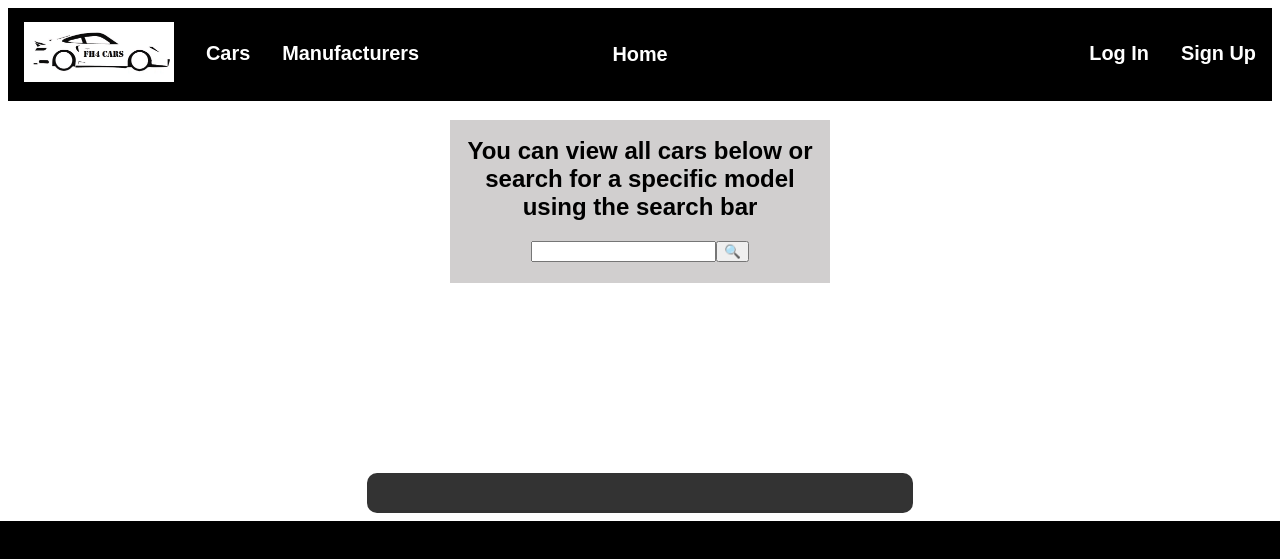
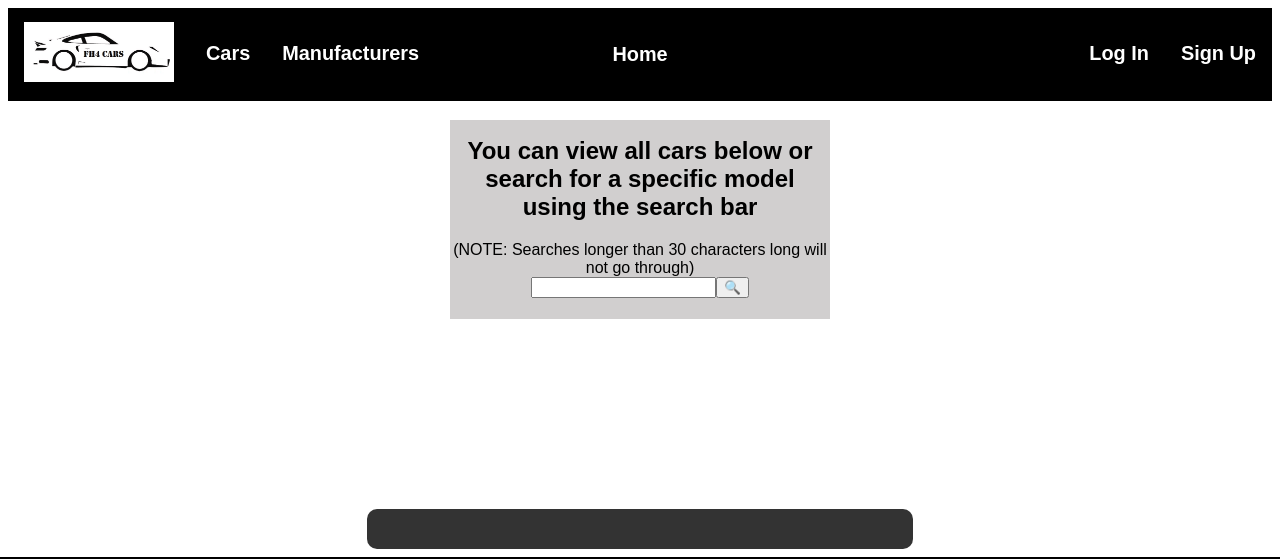
Before and after one commit to Reih02/FH4_Cars, a Flask app: template templates/list_cars.html in a window 1280 px wide. Shown: the top 559 px of the page. Run offline with Flask 2, Linux system fonts and the light colour scheme; the template is opened without the code that fills it: values that come from a table or form of the project are taken from there, others are empty; parts of the project's set-up code (start-up, migrations or seed data) failed here and were passed over.

Commit message:
added parameter of 30 characters for fields

```diff
--- a/forms.py
+++ b/forms.py
@@ -6,20 +6,20 @@ import models
 
 # defines variables in LoginForm
 class LoginForm(FlaskForm):
-    username = StringField('Username', validators=[DataRequired()], render_kw={"placeholder": "Username"})
-    password = PasswordField('Password', validators=[DataRequired()], render_kw={"placeholder": "Password"})
+    username = StringField('Username', validators=[DataRequired(), Length(max=30)], render_kw={"placeholder": "Username"})
+    password = PasswordField('Password', validators=[DataRequired(), Length(max=30)], render_kw={"placeholder": "Password"})
     remember_me = BooleanField('Remember Me')
     submit = SubmitField('Sign In')
 
 
 # defines variables in RegistrationForm
 class RegistrationForm(FlaskForm):
-    username = StringField('Username', validators=[DataRequired()])
-    email = StringField('Email', validators=[DataRequired(), Email()])
-    password = PasswordField('Password', validators=[DataRequired()])
+    username = StringField('Username', validators=[DataRequired(), Length(max=30)])
+    email = StringField('Email', validators=[DataRequired(), Email(), Length(max=30)])
+    password = PasswordField('Password', validators=[DataRequired(), Length(max=30)])
     # makes sure 2nd password is same as 1st password
     password2 = PasswordField(
-        'Repeat Password', validators=[DataRequired(), EqualTo('password')])
+        'Repeat Password', validators=[DataRequired(), EqualTo('password'), Length(max=30)])
     submit = SubmitField('Register')
 
     # checks if username already exists
@@ -37,7 +37,6 @@ class RegistrationForm(FlaskForm):
 
 # defines variables in SearchForm
 class SearchForm(FlaskForm):
-    # makes max search 30 characters long for security purposes
     query = StringField('query', validators=[DataRequired(), Length(max=30)])
     submit = SubmitField('🔍')
 
--- a/routes.py
+++ b/routes.py
@@ -41,7 +41,6 @@ def inject_search():
 def home():
     return render_template("home.html", page_title="WELCOME TO FH4 CARS")
 
-
 # route to show all cars
 @app.route('/cars', methods=['GET', 'POST'])
 def cars():
@@ -52,7 +51,6 @@ def cars():
     if form.validate_on_submit():
         # run next route (carsearch)
         return redirect(url_for('carsearch', search=form.query.data))
-        flash("Search too long")
     else:
         # go back
         return render_template('list_cars.html', page_title="CAR LIST",
--- a/templates/list_cars.html
+++ b/templates/list_cars.html
@@ -9,6 +9,7 @@
     You can view all cars below or search for a specific model using the search
     bar
   </h2>
+  (NOTE: Searches longer than 30 characters long will not go through)
   <div id="searchWrapper">
     <form method="POST"}}>
       <!-- submit data from form as query -->
--- a/templates/list_manufacturers.html
+++ b/templates/list_manufacturers.html
@@ -9,6 +9,7 @@
     You can view all manufacturers below or search for a specific company using
     the search bar
   </h2>
+  (NOTE: Searches longer than 30 characters long will not go through)
   <div id="searchWrapper">
     <form method="POST"}}>
       <!-- submit data from form as query -->
```
